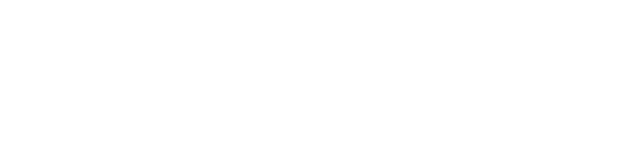
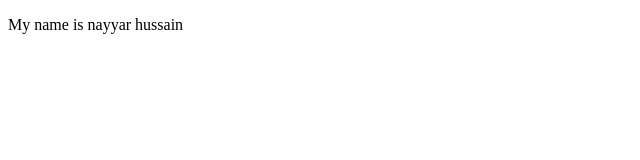
Before and after one commit to nayyarhussain/aptech-repo, a plain HTML site: page index.html in a window 1280 px wide. Shown: the whole page, without its empty margins (0-640 px from the left). Drawn offline with Linux system fonts and the light colour scheme.

Commit message:
i addep para

```diff
--- a/index.html
+++ b/index.html
@@ -8,5 +8,7 @@
 </head>
 <body>
 
+    <p>My name is nayyar hussain</p>
+
 </body>
 </html>
```
